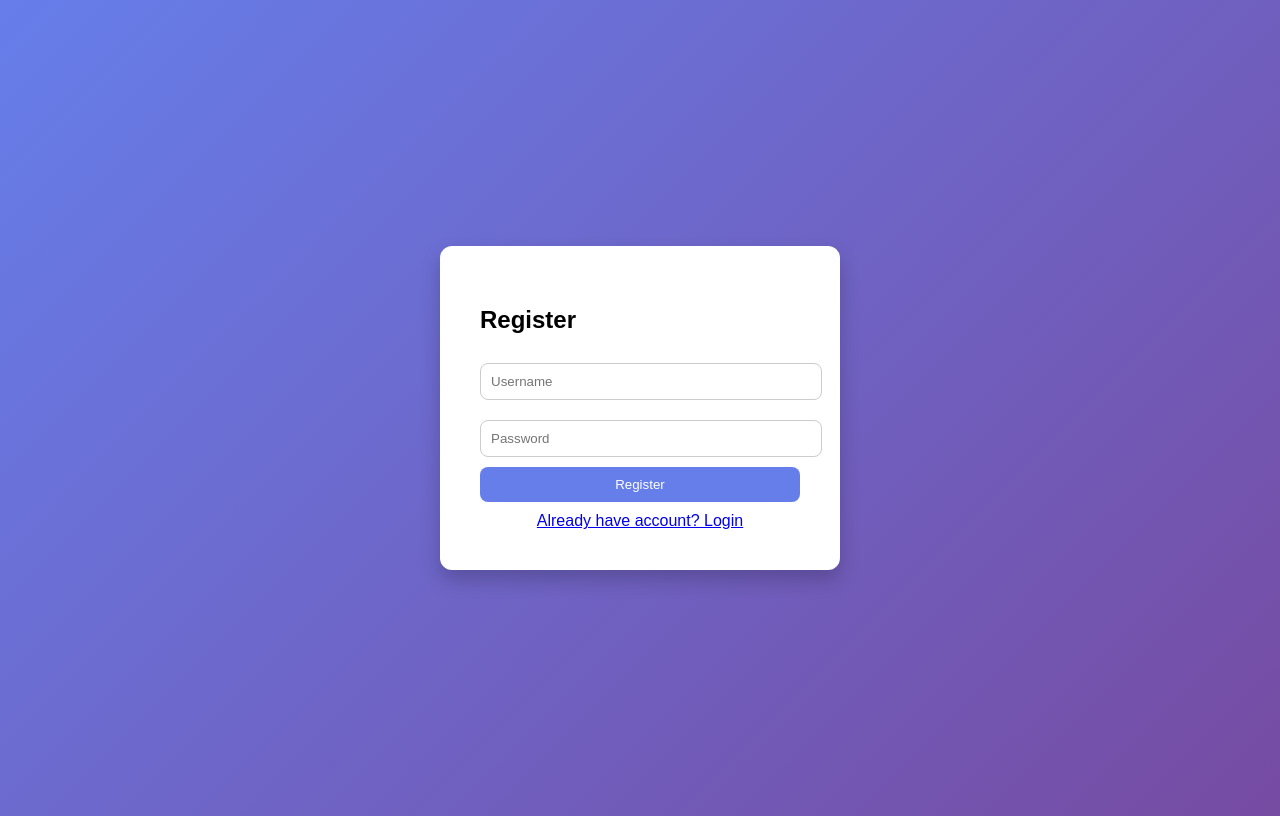
After one commit to Catcus-p/To-do_django, a Django app: page /register/ in a window 1280 px wide. The commit adds this page. Run offline with Django 5.2, Linux system fonts and the light colour scheme.

Commit message:
register

```diff
--- /dev/null
+++ b/todo/templates/todo/register.html
@@ -0,0 +1,71 @@
+<!DOCTYPE html>
+<html>
+<head>
+    <title>Register</title>
+    <style>
+        body {
+            font-family: Arial;
+            background: linear-gradient(135deg, #667eea, #764ba2);
+            height: 100vh;
+            display: flex;
+            justify-content: center;
+            align-items: center;
+        }
+
+        .box {
+            background: white;
+            padding: 40px;
+            width: 320px;
+            border-radius: 12px;
+            box-shadow: 0 10px 20px rgba(0,0,0,0.2);
+        }
+
+        input {
+            width: 100%;
+            padding: 10px;
+            margin: 10px 0;
+            border: 1px solid #ccc;
+            border-radius: 8px;
+        }
+
+        button {
+            width: 100%;
+            padding: 10px;
+            background: #667eea;
+            color: white;
+            border: none;
+            border-radius: 8px;
+            cursor: pointer;
+        }
+
+        button:hover {
+      background: #5a67d8;
+        }
+
+        a {
+            display: block;
+            text-align: center;
+            margin-top: 10px;
+        }
+    </style>
+</head>
+<body>
+
+<div class="box">
+    <h2>Register</h2>
+
+    <form method="POST">
+        {% csrf_token %}
+        <input type="text" name="username" placeholder="Username" required>
+        <input type="password" name="password" placeholder="Password" required>
+        <button type="submit">Register</button>
+    {% if error %}
+        <p style="color:red;">{{ error }}</p>
+    {% endif %}
+</form>
+
+    <a href="/login/">Already have account? Login</a>
+</div>
+
+</body>
+</html
--- a/todo/urls.py
+++ b/todo/urls.py
@@ -5,6 +5,8 @@ from rest_framework_simplejwt.views import TokenObtainPairView, TokenRefreshView
 urlpatterns = [
     #  html
     path('', views.task_list),
+     path('register/', views.register),
+    path('login/', views.user_login),
     path('edit/<int:id>/', views.edit_task),
     path('delete/<int:id>/', views.delete_task),
     path('toggle/<int:id>/', views.toggle_complete),
@@ -16,9 +18,6 @@ urlpatterns = [
     path('api/login/', TokenObtainPairView.as_view()),
     path('api/refresh/', TokenRefreshView.as_view()),
 
-    # API
-    path('api/register/', api.register),
-    path('api/dashboard/', api.dashboard),
 
     path('api/tasks/', api.task_list),              # get all tasks
     path('api/tasks/add/', api.add_task),          # post create task
--- a/todo/views.py
+++ b/todo/views.py
@@ -1,10 +1,23 @@
 from django.shortcuts import render, redirect
 from django.contrib.auth import authenticate, login, logout
 from .models import Task
+from django.contrib.auth.models import User
 
+def register(request):
+    if request.method == 'POST':
+        username = request.POST.get('username')
+        password = request.POST.get('password')
 
+        if User.objects.filter(username=username).exists():
+            return render(request, 'todo/register.html', {
+                'error': 'Username already exists'
+            })
 
+        User.objects.create_user(username=username, password=password)
+        return redirect('/login/')
 
+    # IMPORTANT: THIS FIXES YOUR ERROR
+    return render(request, 'todo/register.html')
 
 def task_list(request):
     if not request.user.is_authenticated:
```
Also changed, not shown: todo/api.py (+0 -24 lines), todo/templates/todo/login.html (+87 -8 lines), db.sqlite3.
